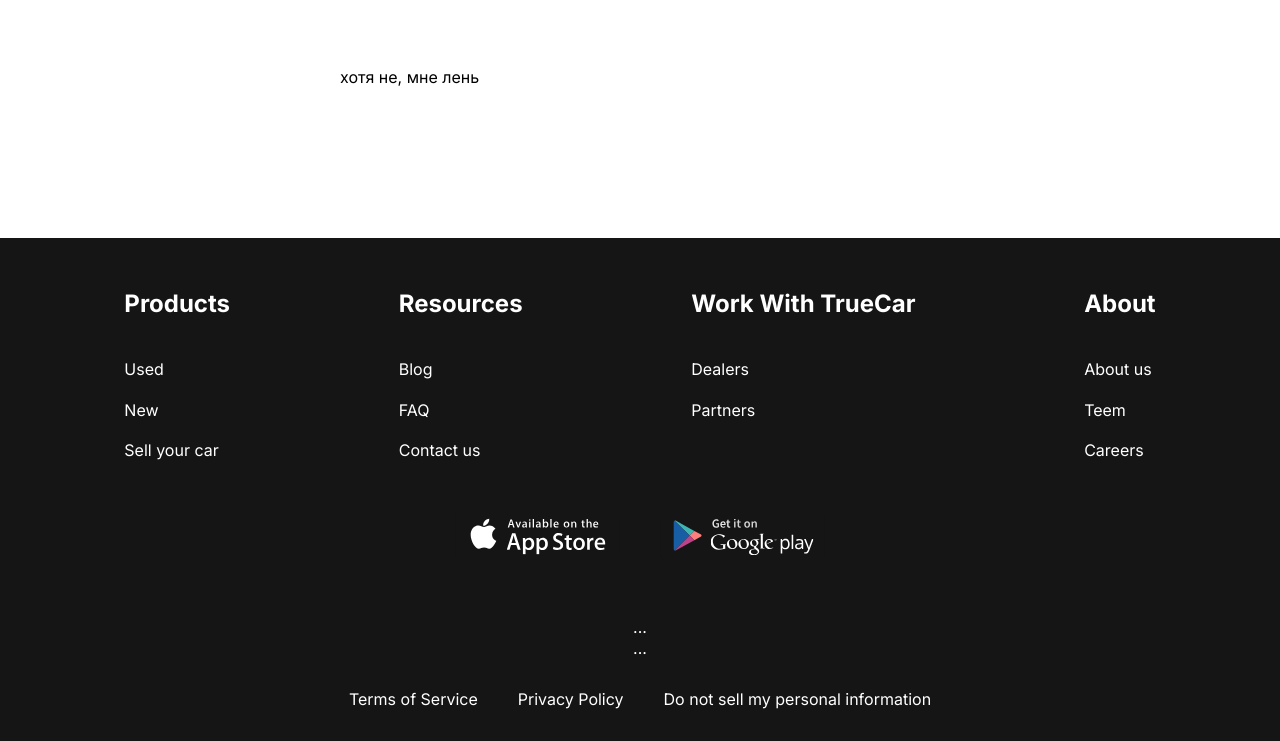
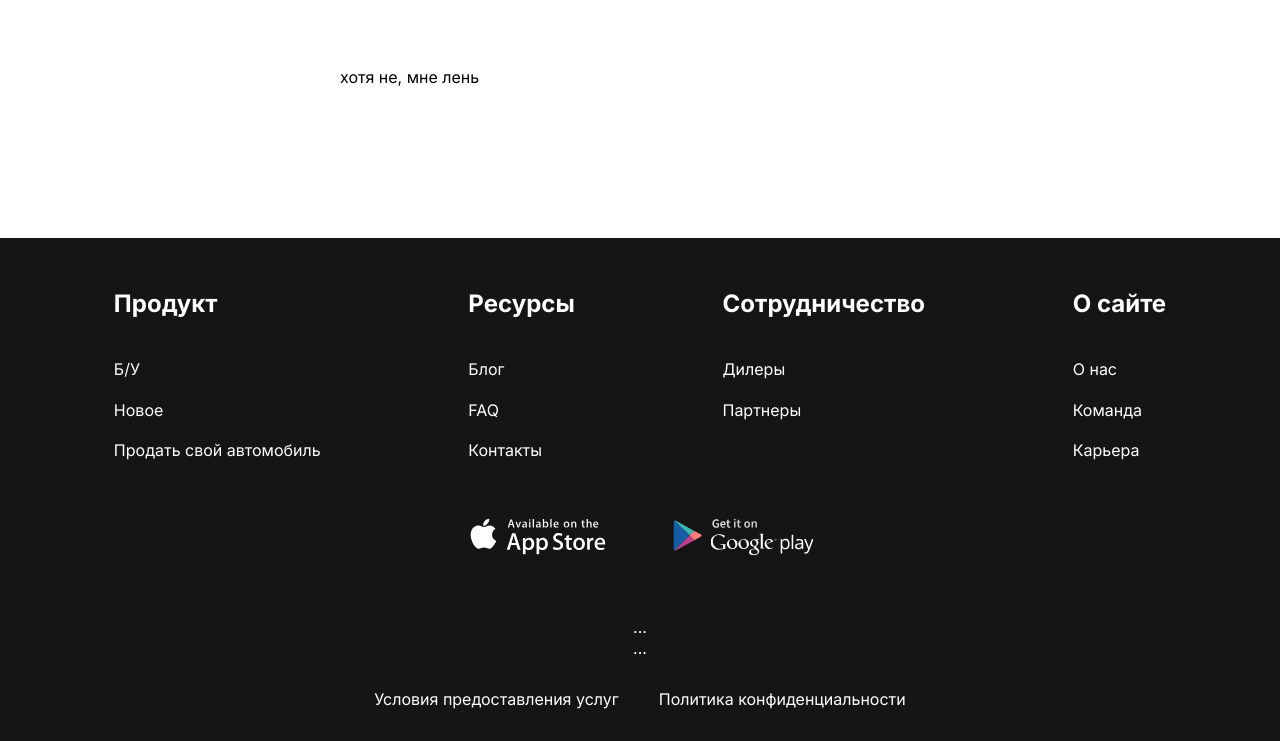
Before and after one commit to ExcLuZiV/ExcluZiV.github, a plain HTML site: page index.html in a window 1280 px wide. Shown: the part 2011-2752 px from the top of the page. Drawn offline with nearby package versions, Linux system fonts and the light colour scheme.

Commit message:
Add files via upload

```diff
--- a/index.html
+++ b/index.html
@@ -37,10 +37,10 @@
             <section class="top">
                 <div class="container">
                     <h1 class="title">
-                        Leasing from D&M
+                        Лизинг от компании D&M
                     </h1>
-                    <a href="#" class="top__link">
-                        find a car
+                    <a href="new-cars.html" class="top__link">
+                        найти автомобиль
                     </a>
                 </div>
             </section>
@@ -76,7 +76,7 @@
                                 Низкие цены
                             </h3>
                             <p class="why-lease__item-text">
-                                самые нbзкие цены
+                                самые низкие цены
                             </p>
                         </li>
                         <li class="why-list__item">
@@ -135,55 +135,55 @@
                 <nav class="footer__menu">
                     <ul class="footer__menu-list">
                         <li class="footer__menu-item">
-                            <p  class="footer__menu-title">Products</p>
+                            <p  class="footer__menu-title">Продукт</p>
                         </li>
                         <li class="footer__menu-item">
-                            <a href="#" class="footer__menu-link">Used</a>
+                            <a href="#" class="footer__menu-link">Б/У</a>
                         </li>
                         <li class="footer__menu-item">
-                            <a href="#" class="footer__menu-link">New</a>
+                            <a href="#" class="footer__menu-link">Новое</a>
                         </li>
                         <li class="footer__menu-item">
-                            <a href="#" class="footer__menu-link">Sell your car</a>
+                            <a href="#" class="footer__menu-link">Продать свой автомобиль</a>
                         </li>
                     </ul>
                     <ul class="footer__menu-list">
                         <li class="footer__menu-item">
-                            <p  class="footer__menu-title">Resources</p>
+                            <p  class="footer__menu-title">Ресурсы</p>
                         </li>
                         <li class="footer__menu-item">
-                            <a href="#" class="footer__menu-link">Blog</a>
+                            <a href="#" class="footer__menu-link">Блог</a>
                         </li>
                         <li class="footer__menu-item">
                             <a href="#" class="footer__menu-link">FAQ</a>
                         </li>
                         <li class="footer__menu-item">
-                            <a href="#" class="footer__menu-link">Contact us</a>
+                            <a href="#" class="footer__menu-link">Контакты</a>
                         </li>
                     </ul>
                     <ul class="footer__menu-list">
                         <li class="footer__menu-item">
-                            <p  class="footer__menu-title">Work With TrueCar</p>
+                            <p  class="footer__menu-title">Сотрудничество</p>
                         </li>
                         <li class="footer__menu-item">
-                            <a href="#" class="footer__menu-link">Dealers</a>
+                            <a href="#" class="footer__menu-link">Дилеры</a>
                         </li>
                         <li class="footer__menu-item">
-                            <a href="#" class="footer__menu-link">Partners</a>
+                            <a href="#" class="footer__menu-link">Партнеры</a>
                         </li>
                     </ul>
                     <ul class="footer__menu-list">
                         <li class="footer__menu-item">
-                            <p  class="footer__menu-title">About</p>
+                            <p  class="footer__menu-title">О сайте</p>
                         </li>
                         <li class="footer__menu-item">
-                            <a href="#" class="footer__menu-link">About us</a>
+                            <a href="#" class="footer__menu-link">О нас</a>
                         </li>
                         <li class="footer__menu-item">
-                            <a href="#" class="footer__menu-link">Teem</a>
+                            <a href="#" class="footer__menu-link">Команда</a>
                         </li>
                         <li class="footer__menu-item">
-                            <a href="#" class="footer__menu-link">Careers</a>
+                            <a href="#" class="footer__menu-link">Карьера</a>
                         </li>
                     </ul>
                 </nav>
@@ -209,15 +209,16 @@
                 </div>
                 <nav class="copy__nav">
                     <ul class="copy__nav-list">
-                        <li class="copy__nav-item">
-                            <a href="#" class="copy__nav-link">Terms of Service</a>
-                        </li>
-                        <li class="copy__nav-item">
-                            <a href="#" class="copy__nav-link">Privacy Policy</a>
-                        </li>
-                        <li class="copy__nav-item">
-                            <a href="#" class="copy__nav-link">Do not sell my personal information</a>
-                        </li>
+                        <ul class="copy__nav-list">
+                            <li class="copy__nav-item">
+                                <a href="#" class="copy__nav-link">Условия предоставления услуг</a>
+                            </li>
+                        </ul>
+                        <ul class="copy__nav-list">
+                            <li class="copy__nav-item">
+                                <a href="#" class="copy__nav-link">Политика конфиденциальности</a>
+                            </li>
+                        </ul>
                     </ul>
             </div>
         </footer>
```
Also changed, not shown: contacts.html (+17 -20 lines), new-cars.html (+17 -20 lines).
